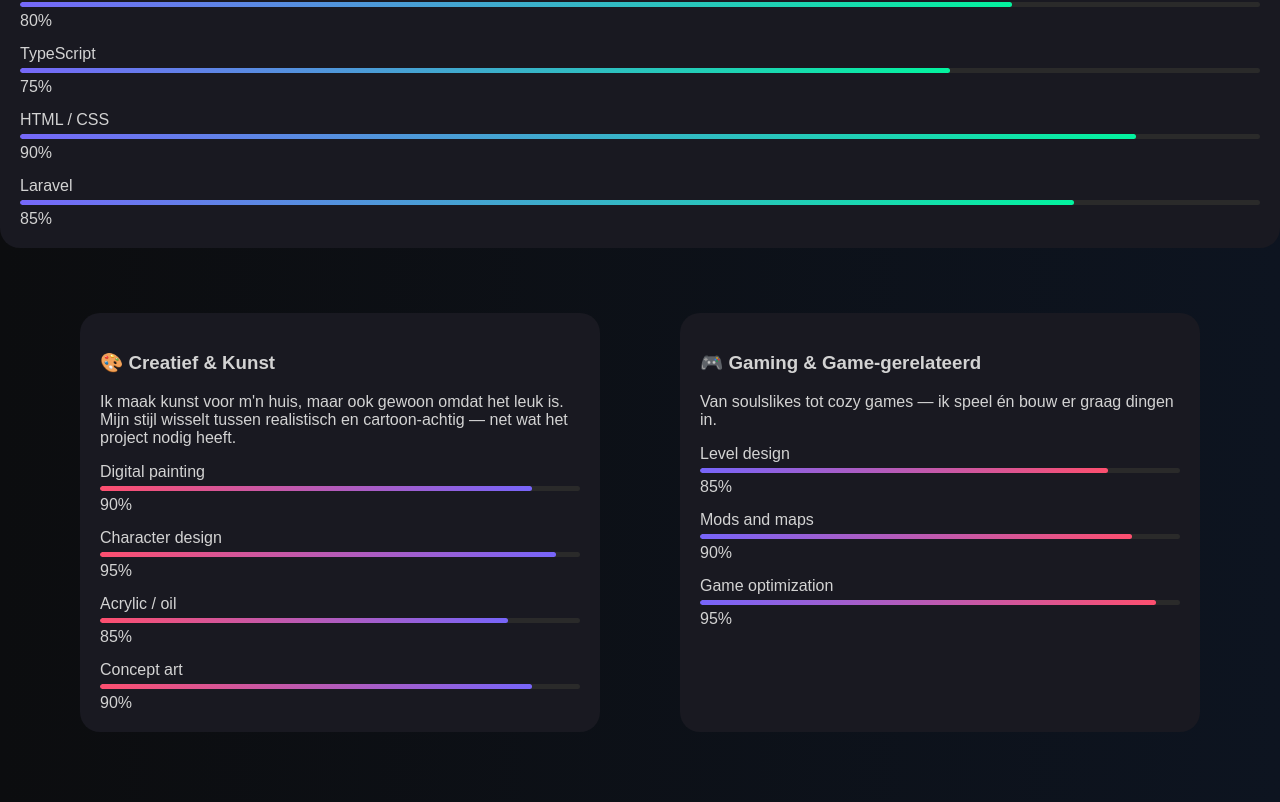
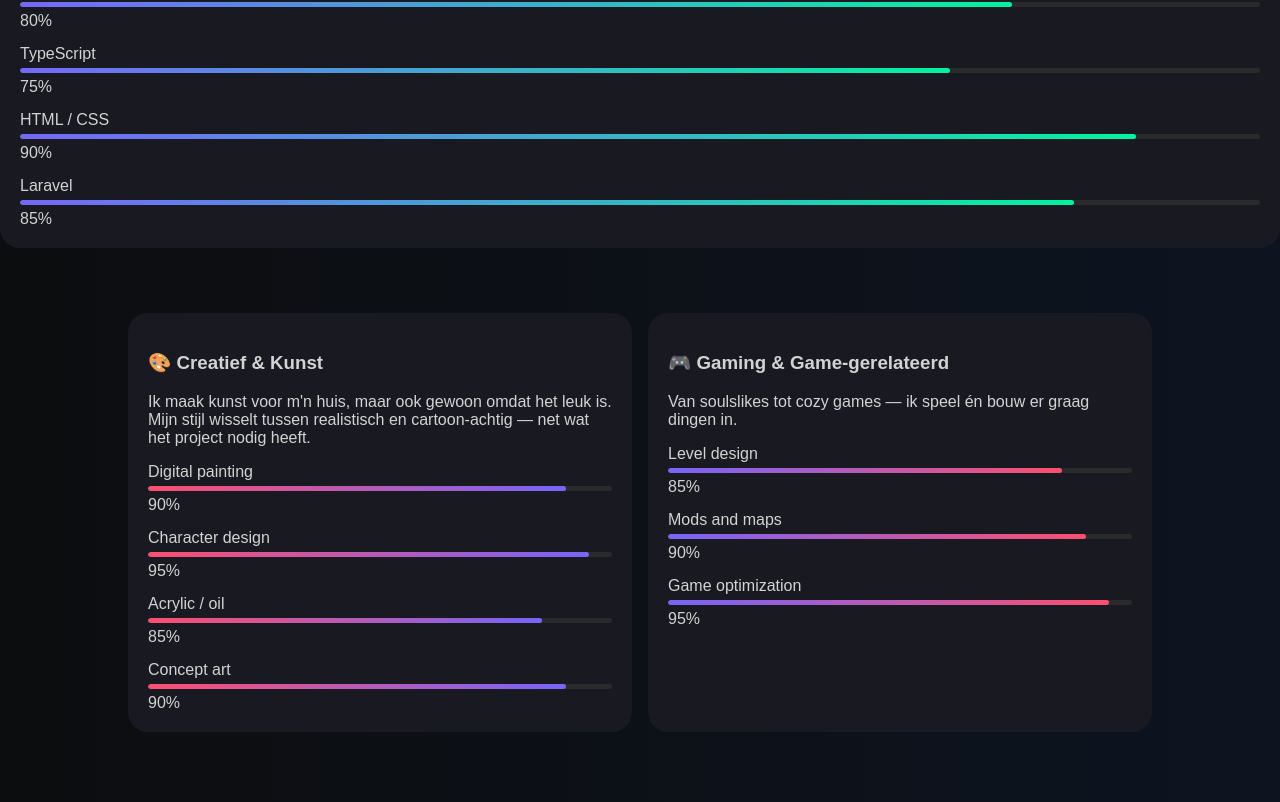
Before and after one commit to itzmitto/portfolioproject, a React (Vite) app: page /Skills in a window 1280 px wide. Shown: the part 380-1182 px from the top of the page. Built offline with nearby package versions, Linux system fonts and the light colour scheme; the HTML template or start-up script is replaced by a standard one.

Commit message:
106ste commit skills pagina fixed

```diff
--- a/src/pages/Skills.css
+++ b/src/pages/Skills.css
@@ -37,10 +37,6 @@
         margin: 10;
         color: lightgrey;
     }
-
-
-
-
 
 
 
@@ -130,13 +126,10 @@
     }
 
 
-
-}
-
     .cardRows {
         display: flex;
-    margin: 0 5rem;
-    gap: 5rem
+        margin: 0 8rem;
+        gap: 1rem
     }
 
 
@@ -146,58 +139,4 @@
 
 
 
-
-
-
-
-
-
-
-
-
-
-
-
-/*
-
-.gridContainer {
-    display: grid;
-    grid-template-columns: repeat(3, 1fr);
-    gap: 25px;
-    margin-top: 40px;
 }
-
-.card {
-    padding: 25px;
-    border-radius: 12px;
-    background: #1a1a1a;
-    color: white;
-    min-height: 150px;
-    transition: transform 0.2s ease, box-shadow 0.2s ease;
-}
-
-.card:hover {
-    transform: translateY(-5px);
-    box-shadow: 0 10px 25px rgba(0,0,0,0.4);
-}
-
-.card.main {
-    border-left: 4px solid #03ed9d;
-}
-
-.card.creative {
-    border-left: 4px solid #ff7a18;
-}
-
-.card.gaming {
-    border-left: 4px solid #7a5cff;
-}
-
-.card h3 {
-    margin-bottom: 10px;
-}
-
-.card p {
-    line-height: 1.5;
-    color: #bfbfbf;
-} */
```
Lines whose indentation alone changed are shown as unchanged.
